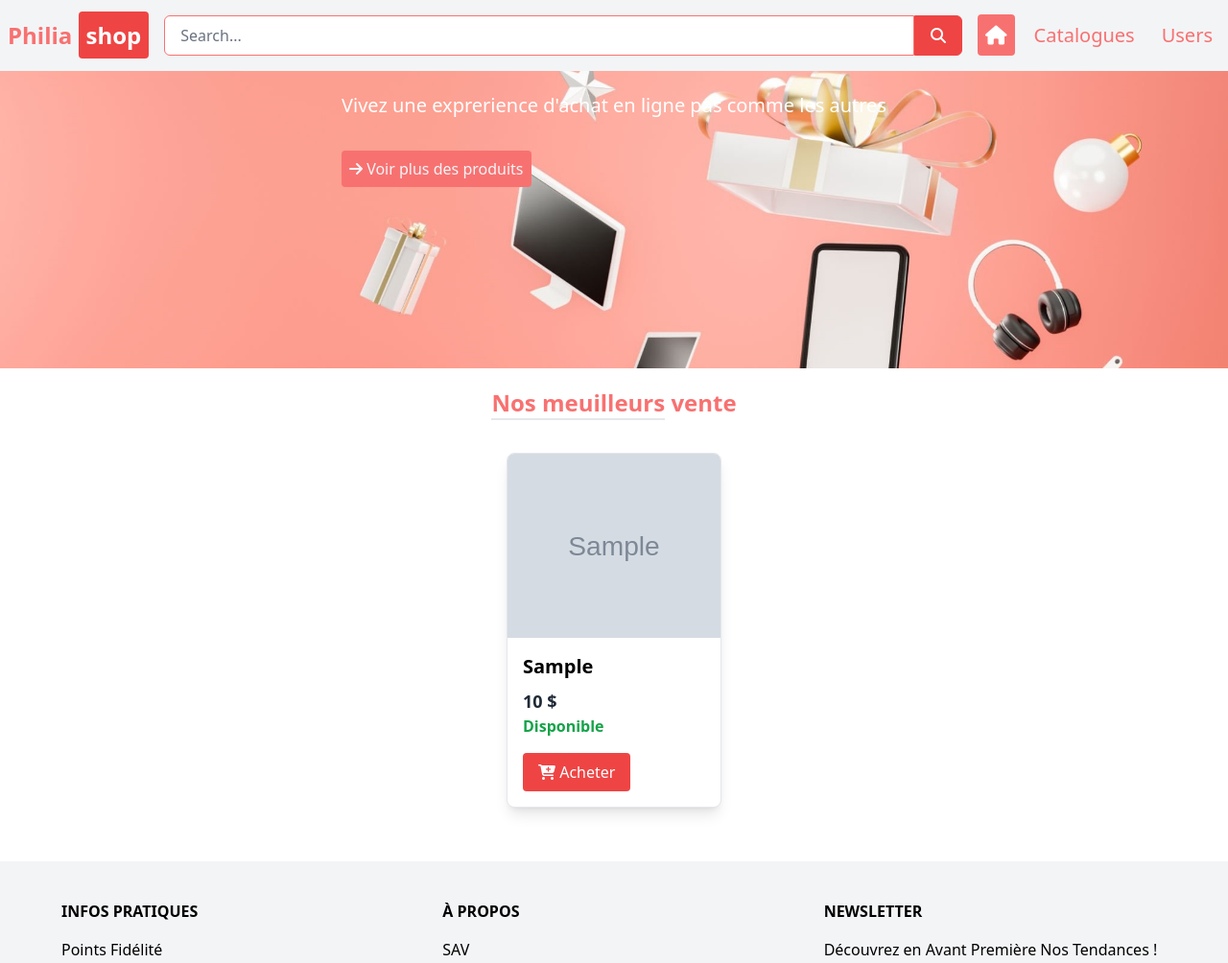
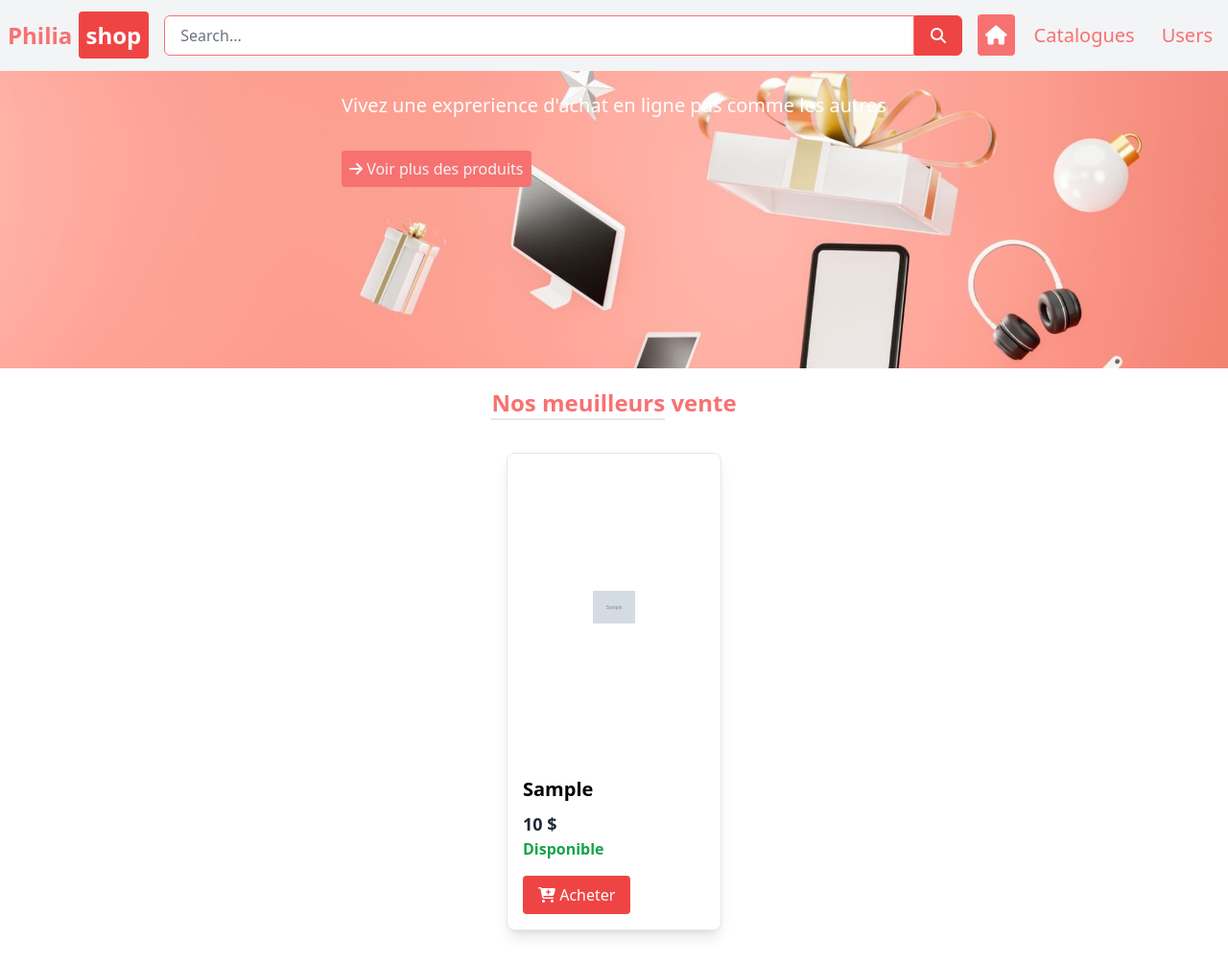
Before and after one commit to merveilbaita/venv, a Django app: page / in a window 1280 px wide. Shown: the top 1004 px of the page at 96% size. Run offline with Django 5.2, Linux system fonts and the light colour scheme; tables that the repository leaves empty hold one stand-in row (values such as "Sample post"); grey boxes marked "Sample" are stand-in pictures; some libraries are stand-ins or nearby versions.

Commit message:
correction affichage image

```diff
--- a/shop/templates/index.html
+++ b/shop/templates/index.html
@@ -18,14 +18,14 @@
 </style>
 <body>
     <header class="bg-gray-100 text-red-400 px-2 p-4 w-full fixed z-10">
-        <nav class="flex justify-between items-center">
+        <nav class="flex flex-wrap justify-between items-center">
             <!-- Brand -->
-            <div class="brand font-semibold text-2xl">
+            <div class="brand font-semibold text-2xl mb-2 lg:mb-0">
                 <a href="{% url 'index' %}">Philia <span class="text-white bg-red-500 rounded p-2">shop</span></a>
             </div>
 
             <!-- Search Bar -->
-            <div class="flex-grow mx-4">
+            <div class="flex-grow mx-4 mb-2 lg:mb-0">
                 <form action="" method="GET" class="flex items-center">
                     <input type="text" name="q" class="w-full px-4 py-2 rounded-l-md border border-red-400 focus:outline-none focus:ring-2 focus:ring-red-400" placeholder="Search...">
                     <button type="submit" class="bg-red-500 text-white px-4 py-2 rounded-r-md border border-red-500">
@@ -72,6 +72,7 @@
     </header>
 
 
+
     <div class="h-96 w-full brand justify-center" style="background-image: url('/static/images/b.jpg')">
         <div class="p-4">
             <p class="mt-20 text-white text-xl">Vivez une exprerience d'achat en ligne pas comme les autres</p>
@@ -88,7 +89,7 @@
         <div class="w-full sm:w-1/2 md:w-1/3 lg:w-1/4 xl:w-1/5 p-4">
             <div class="border rounded-lg shadow-lg bg-white overflow-hidden">
                 {% if produit.image_produit %}
-                <img class="w-full h-48 object-fill" src="{{ produit.image_produit.url }}" alt="Image de {{ produit.designation }}">
+                <img class="w-full sm:w-1/2 md:w-1/3 lg:w-1/4 xl:w-1/5 h-48 sm:h-56 md:h-64 lg:h-72 xl:h-80 object-contain mx-auto" src="{{ produit.image_produit.url }}" alt="Image de {{ produit.designation }}">
                 {% endif %}
                 <div class="p-4">
                     <h2 class="text-xl font-bold mb-2">{{ produit.designation }}</h2>
--- a/theme/static/css/dist/styles.css
+++ b/theme/static/css/dist/styles.css
@@ -929,14 +929,14 @@ select {
   float: right;
 }
 
+.mx-4 {
+  margin-left: 1rem;
+  margin-right: 1rem;
+}
+
 .mx-auto {
   margin-left: auto;
   margin-right: auto;
-}
-
-.mx-4 {
-  margin-left: 1rem;
-  margin-right: 1rem;
 }
 
 .mb-1 {
@@ -1323,16 +1323,16 @@ select {
   border-color: rgb(248 113 113 / var(--tw-border-opacity));
 }
 
+.border-red-500 {
+  --tw-border-opacity: 1;
+  border-color: rgb(239 68 68 / var(--tw-border-opacity));
+}
+
 .border-yellow-400 {
   --tw-border-opacity: 1;
   border-color: rgb(250 204 21 / var(--tw-border-opacity));
 }
 
-.border-red-500 {
-  --tw-border-opacity: 1;
-  border-color: rgb(239 68 68 / var(--tw-border-opacity));
-}
-
 .border-b-gray-800 {
   --tw-border-opacity: 1;
   border-bottom-color: rgb(31 41 55 / var(--tw-border-opacity));
@@ -1424,6 +1424,11 @@ select {
 
 .bg-opacity-75 {
   --tw-bg-opacity: 0.75;
+}
+
+.object-contain {
+  -o-object-fit: contain;
+     object-fit: contain;
 }
 
 .object-cover {
@@ -1915,6 +1920,10 @@ select {
 }
 
 @media (min-width: 1024px) {
+  .lg\:mb-0 {
+    margin-bottom: 0px;
+  }
+
   .lg\:flex {
     display: flex;
   }
@@ -1937,6 +1946,10 @@ select {
 }
 
 @media (min-width: 1280px) {
+  .xl\:h-80 {
+    height: 20rem;
+  }
+
   .xl\:w-1\/5 {
     width: 20%;
   }
```
